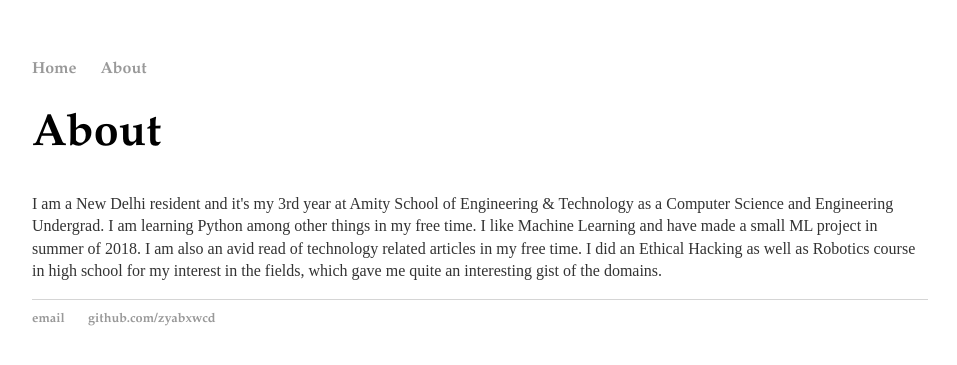
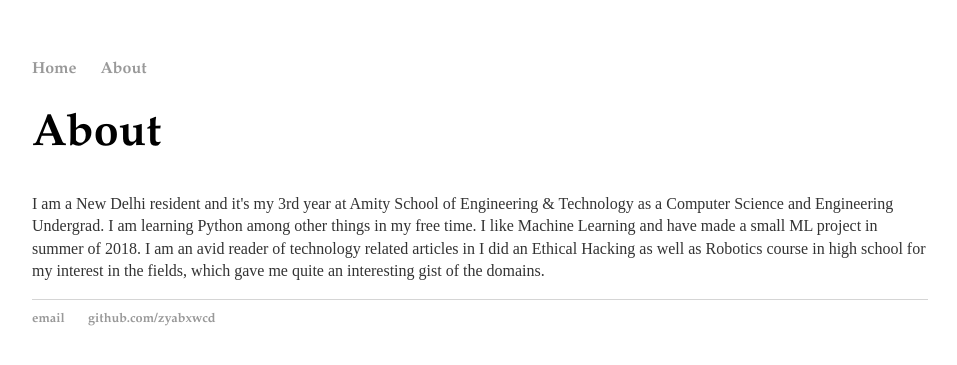
Before and after one commit to thisis-akash/thisis-akash.github.io, a Jekyll site: the page built from about/index.html, in a window 1280 px wide. Shown: the top 365 px of the page, without its empty margins (160-1117 px from the left). Built offline with Jekyll 4.4.1, drawn with Linux system fonts in a browser that asks for light colours.

Commit message:
Update index.html

```diff
--- a/about/index.html
+++ b/about/index.html
@@ -7,8 +7,8 @@ title: About Akash
 	<h1>About</h1>
 	<p>I am a New Delhi resident and it's my 3rd year at Amity School of Engineering & Technology as
          a Computer Science and Engineering Undergrad. I am learning Python among other things in my free time.
-         I like Machine Learning and have made a small ML project in summer of 2018. I am also an avid read of technology related articles in
-         my free time. I did an Ethical Hacking as well as Robotics course in high school for my interest in the fields, which
+         I like Machine Learning and have made a small ML project in summer of 2018. I am an avid reader of technology related articles in
+         I did an Ethical Hacking as well as Robotics course in high school for my interest in the fields, which
          gave me quite an interesting gist of the domains.
         </p>
 </div>
```
